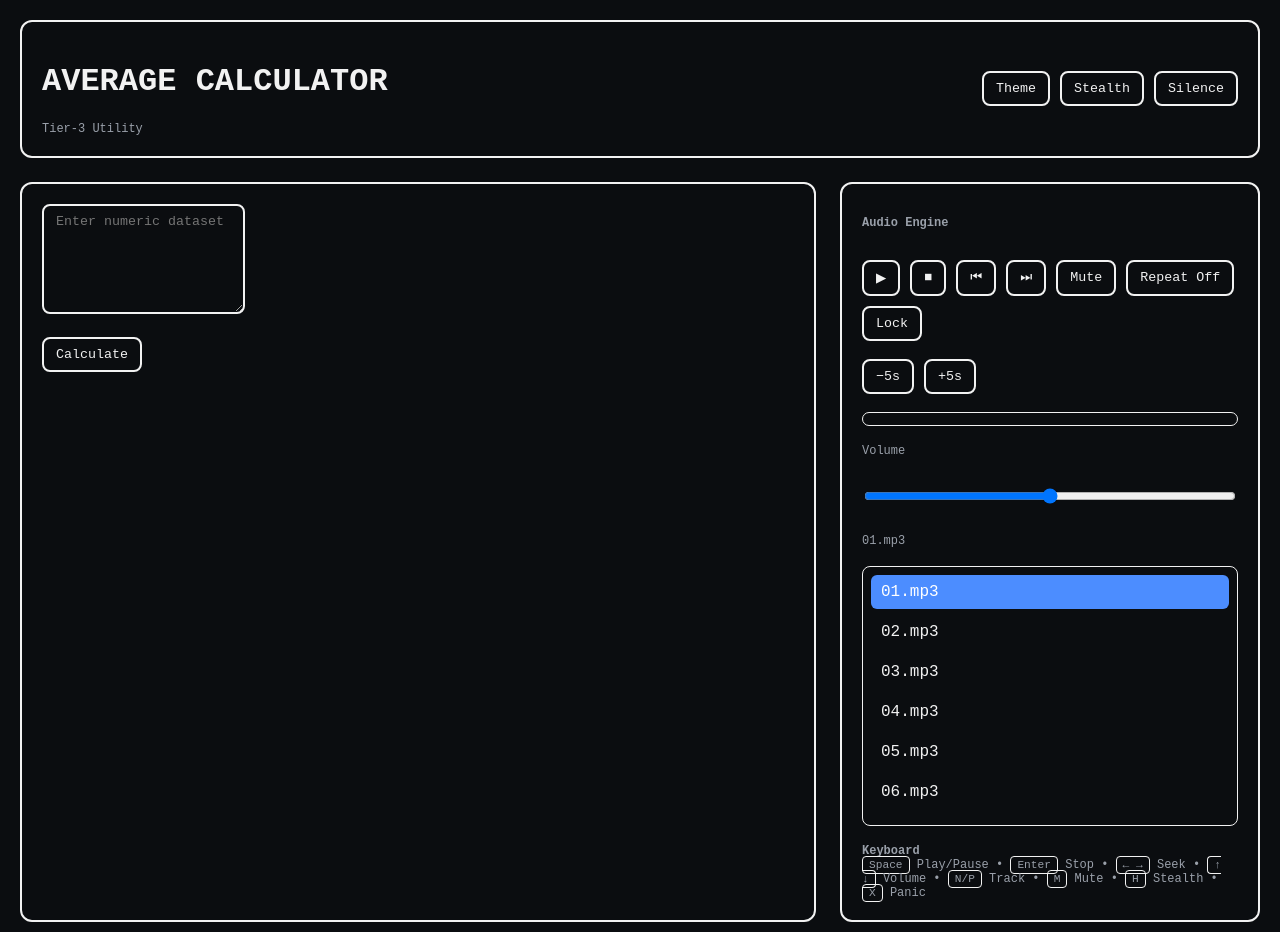
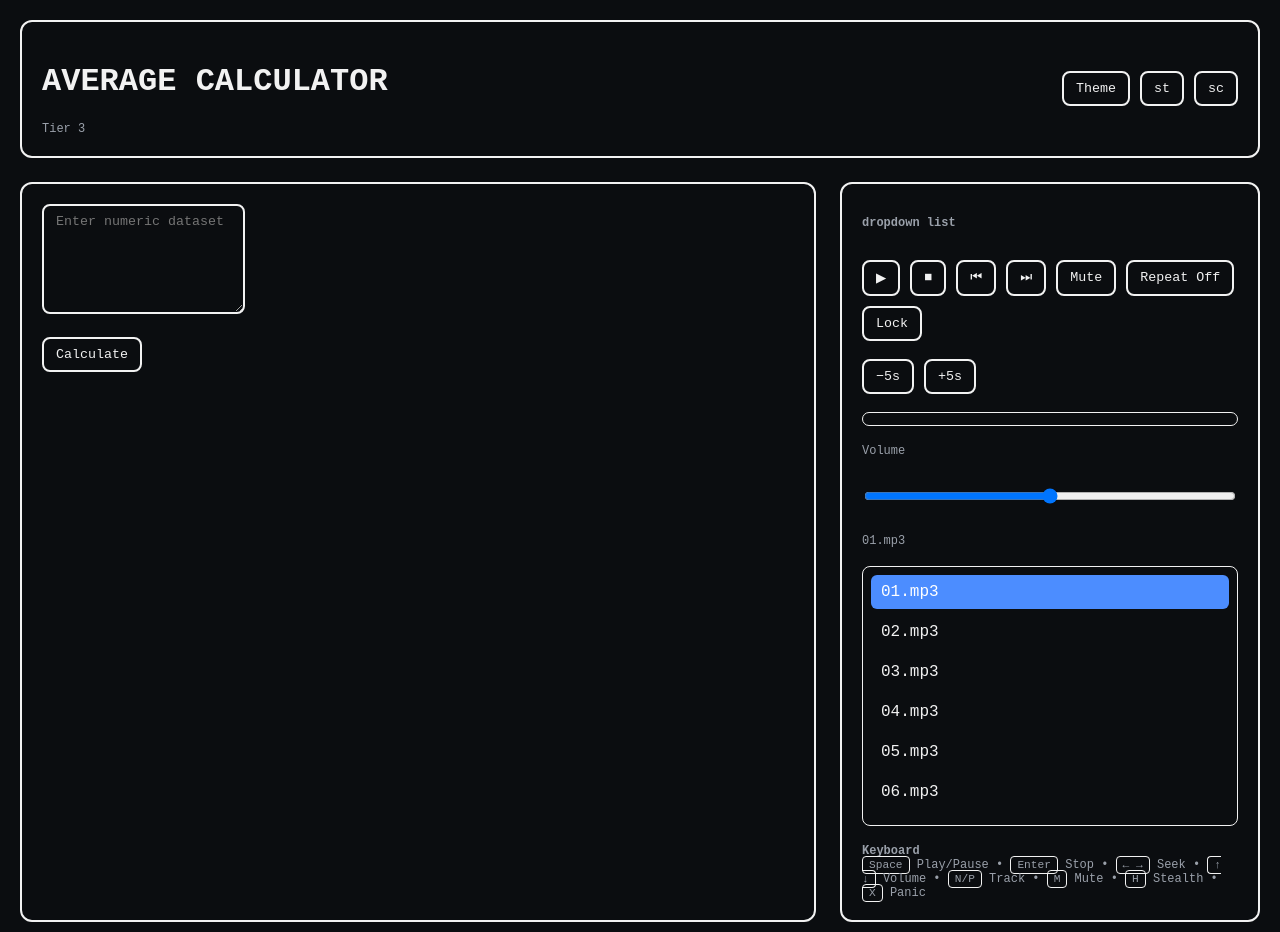
Before and after one commit to Edenempire/average-calculator, a plain HTML site: page index.html in a window 1280 px wide. Shown: the top 932 px of the page. Drawn offline with Linux system fonts and the light colour scheme.

Commit message:
Update HTML structure and button labels

```diff
--- a/index.html
+++ b/index.html
@@ -1,9 +1,14 @@
 <!doctype html>
+
 <html lang="en" data-theme="dark" data-stealth="false">
+
 <head>
+
 <meta charset="utf-8">
+
 <meta name="viewport" content="width=device-width, initial-scale=1">
-<title>Average Calculator — Stealth Player</title>
+
+<title>Average Calculator</title>
 
 <style>
 /* ===================== VARIABLES ===================== */
@@ -131,12 +136,12 @@ kbd{
 <header>
   <div>
     <h1>AVERAGE CALCULATOR</h1>
-    <div class="small">Tier-3 Utility</div>
+    <div class="small">Tier 3</div>
   </div>
   <div class="controls">
     <button id="themeBtn">Theme</button>
-    <button id="stealthBtn">Stealth</button>
-    <button id="panicBtn">Silence</button>
+    <button id="stealthBtn">st</button>
+    <button id="panicBtn">sc</button>
   </div>
 </header>
 
@@ -150,7 +155,7 @@ kbd{
 </section>
 
 <aside>
-<h3 class="small">Audio Engine</h3>
+<h3 class="small">dropdown list</h3>
 
 <div class="controls">
   <button id="playBtn">▶</button>
@@ -193,6 +198,7 @@ kbd{
 <audio id="audio" preload="metadata"></audio>
 
 <script>
+
 (()=>{
 "use strict";
 
@@ -318,8 +324,11 @@ calc.onclick=()=>{
 
 play(0);
 })();
+
 </script>
 
 </div>
+
 </body>
+
 </html>
```
